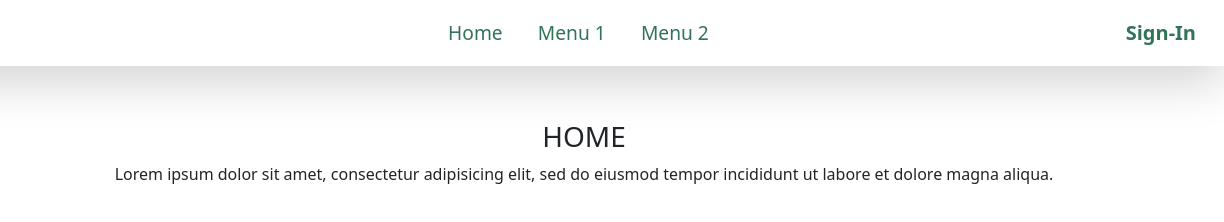
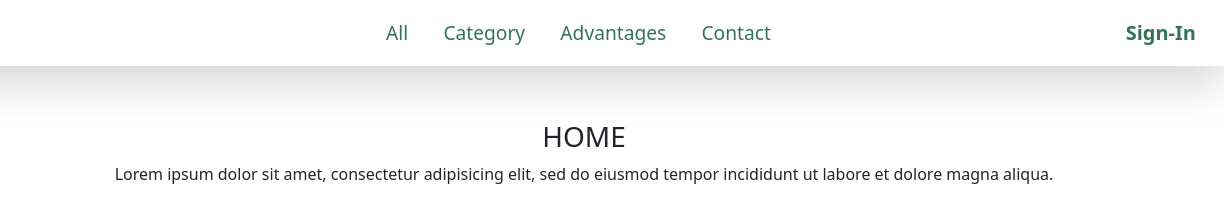
Before and after one commit to SubairMohamed/Frontend-Dev, a plain HTML site: page projects/vegetable.html in a window 1280 px wide. Shown: the full height of the page, 56-1280 px from the left. Drawn offline with Linux system fonts and the light colour scheme; a web font is replaced by a local one.

Commit message:
corresponding

```diff
--- a/projects/vegetable.html
+++ b/projects/vegetable.html
@@ -25,13 +25,16 @@
             <div class="collapse navbar-collapse" id="navbarNav">
                 <ul class="navbar-nav nav  mx-auto" role="tablist">
                     <li class="nav-item">
-                        <a class="nav-link active" data-bs-toggle="tab" href="#home">Home</a>
+                        <a class="nav-link active" data-bs-toggle="tab" href="#all">All</a>
                     </li>
                     <li class="nav-item">
-                        <a class="nav-link" data-bs-toggle="tab" href="#menu1">Menu 1</a>
+                        <a class="nav-link" data-bs-toggle="tab" href="#category">Category</a>
                     </li>
                     <li class="nav-item">
-                        <a class="nav-link" data-bs-toggle="tab" href="#menu2">Menu 2</a>
+                        <a class="nav-link" data-bs-toggle="tab" href="#advantages">Advantages</a>
+                    </li>
+                    <li class="nav-item">
+                        <a class="nav-link" data-bs-toggle="tab" href="#contact">Contact</a>
                     </li>
                 </ul>
                 <a class="navbar-brand d-none d-lg-block" href="#">Sign-In</a>
```
